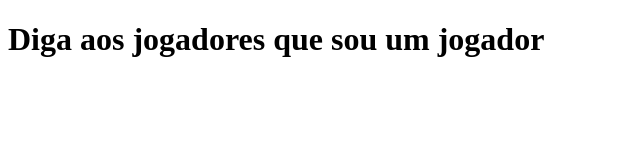
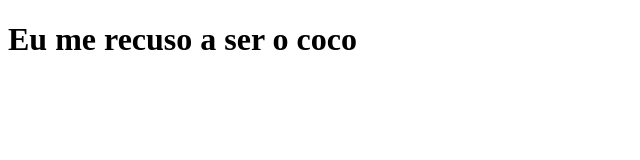
Before and after one commit to Joaopnobre/primo, a plain HTML site: page index.html in a window 1280 px wide. Shown: the whole page, without its empty margins (0-640 px from the left). Drawn offline with Linux system fonts and the light colour scheme.

Commit message:
main page title change

```diff
--- a/index.html
+++ b/index.html
@@ -9,6 +9,6 @@
 <link rel="shortcut icon" href="favicon.ico" type="image/x-icon">
 <body>
     <script></script>
-    <h1>Diga aos jogadores que sou um jogador</h1>
+    <h1>Eu me recuso a ser o coco</h1>
 </body>
 </html>
```
